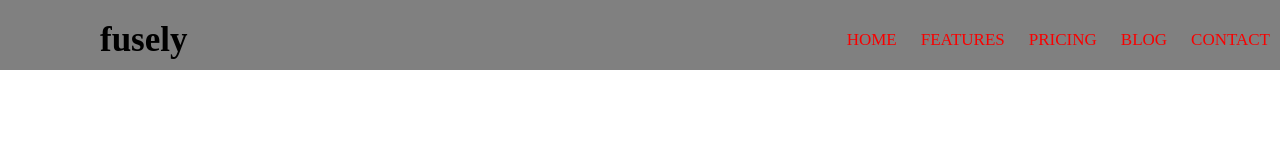
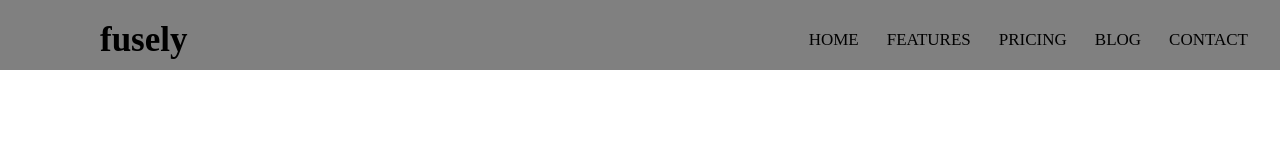
Before and after one commit to GiorgiOniani/frontweb, a plain HTML site: page navigationmenu.html in a window 1280 px wide. Drawn offline with Linux system fonts and the light colour scheme.

Commit message:
Add files via upload

```diff
--- a/style.css
+++ b/style.css
@@ -1,4 +1,4 @@
-*{
+* {
   padding: 0;
   margin: 0;
   text-decoration: none;
@@ -6,41 +6,45 @@
   box-sizing: border-box;
 }
 
-body{
+body {
   font-family: montserrat;
 }
 
-nav{
+nav {
   background-color: grey;
   height: 70px;
+  width: 100%;
 }
 
-label.logo{
-    color:black;
+label.logo {
+  color: black;
   font-size: 35px;
   line-height: 80px;
   padding: 0 100px;
   font-weight: bold;
 }
 
-nav ul{
+nav ul {
   float: right;
-    margin-left: 10px;
+  margin-right: 20px;
 }
 
-nav ul li{
+nav ul li {
   display: inline-block;
   line-height: 80px;
-    margin: 0 10px;
+  margin: 0 5px;
 }
 
-nav ul li a{
-    color: rgb(248, 0, 0);
+nav ul li a {
+  color: rgb(0, 0, 0);
   font-size: 17px;
+  padding: 7px;
+  border-radius: 3px;
   text-transform: uppercase;
 }
 
-a.active,a:hover{
-    background: #1b9;
-    transition: .5s;
+a.active,
+a:hover {
+  background: rgb(164, 232, 218);
+  transition: 0.5s;
 }
```
Lines whose indentation alone changed are shown as unchanged.
